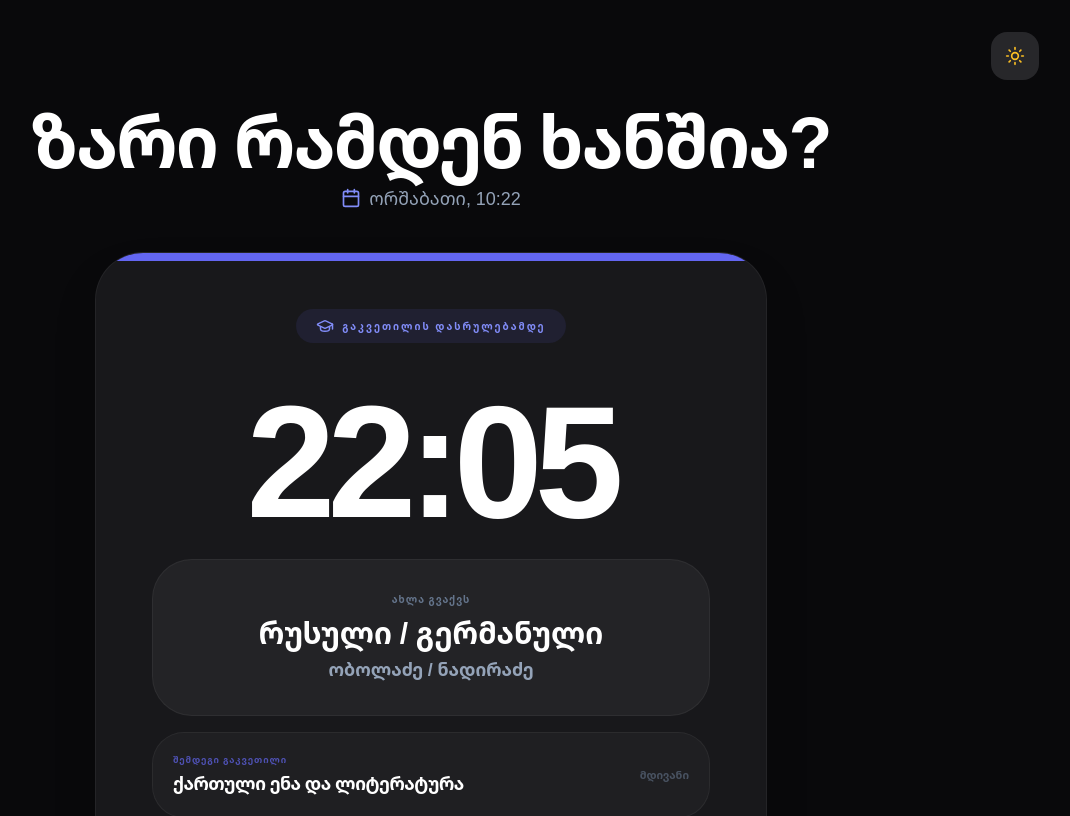
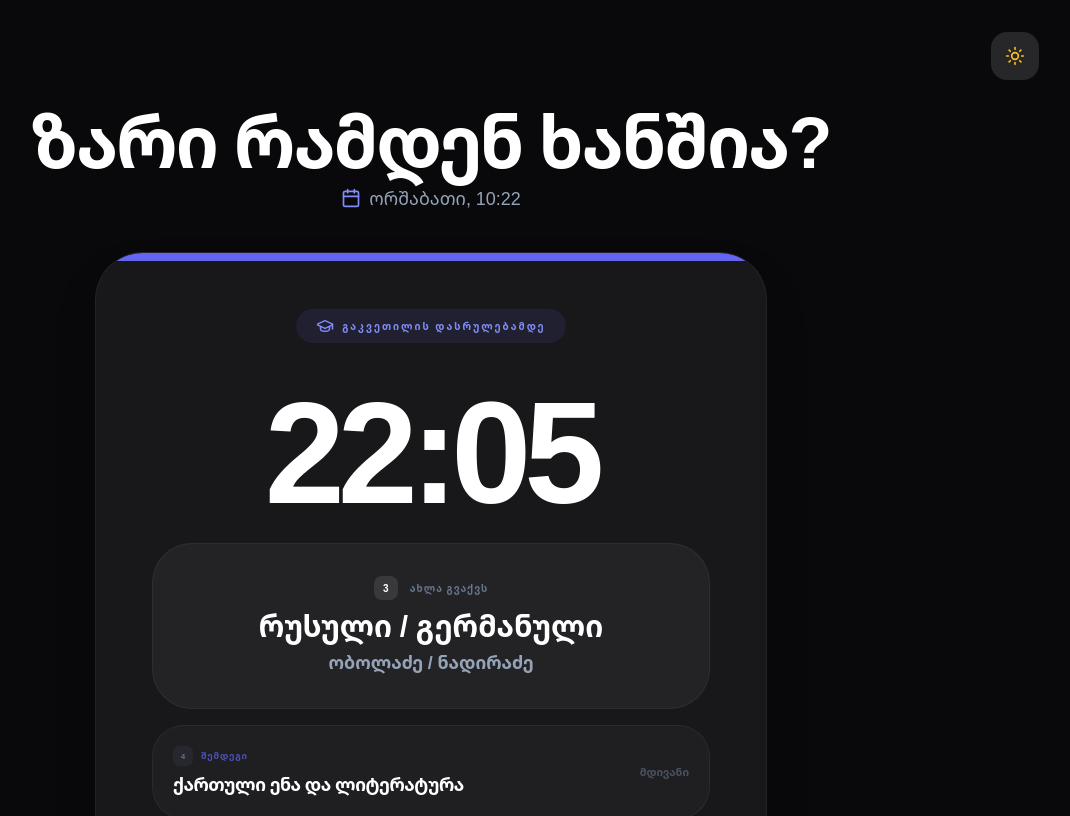
Before and after one commit to Smile-B14/Zari-ramdeni-xanshia, a React (Vite) app: page / in a window 1280 px wide. Shown: the top 816 px of the page, without its empty margins (209-1279 px from the left). Built offline with nearby package versions, Linux system fonts and the light colour scheme.

Commit message:
fix(constants): Update teacher names and chemistry subject
Corrects teacher names for History and updates the chemistry teacher name. Also adjusts the chemistry subject name for accuracy.

```diff
--- a/App.tsx
+++ b/App.tsx
@@ -1,4 +1,4 @@
-import { Calendar, Clock, Coffee, GraduationCap, Info, LayoutGrid, Moon, PartyPopper, Sun, ArrowRight, BellRing, Bell, ExternalLink, BookOpenCheck } from 'lucide-react';
+import { Calendar, Clock, Coffee, GraduationCap, Info, LayoutGrid, Moon, PartyPopper, Sun, ArrowRight, BellRing, Bell, ExternalLink, BookOpenCheck, Flag } from 'lucide-react';
 import React, { useEffect, useMemo, useState } from 'react';
 import { BELL_TIMES, HOLIDAYS_2026, LESSON_SCHEDULE, WEEKDAYS_GE, HOLIDAY_NAMES_GE, HOLIDAY_RANGES } from './constants';
 import { BellStatus } from './types';
@@ -42,10 +42,15 @@ const getHolidayName = (m: number, d: number) => {
 };
 
 const formatTimeRemaining = (seconds: number | null) => {
-  if (seconds === null) return '00:00';
+  if (seconds === null) return '00:00:00';
   const s = Math.ceil(seconds);
-  const mins = Math.floor(s / 60);
+  const hrs = Math.floor(s / 3600);
+  const mins = Math.floor((s % 3600) / 60);
   const secs = s % 60;
+
+  if (hrs > 0) {
+    return `${hrs.toString().padStart(2, '0')}:${mins.toString().padStart(2, '0')}:${secs.toString().padStart(2, '0')}`;
+  }
   return `${mins.toString().padStart(2, '0')}:${secs.toString().padStart(2, '0')}`;
 };
 
@@ -76,27 +81,61 @@ const App: React.FC = () => {
     const minute = parseInt(getPart('minute'));
     const second = parseInt(getPart('second'));
     const tbilisiNow = new Date(now.toLocaleString('en-US', { timeZone: 'Asia/Tbilisi' }));
-    return { day: tbilisiNow.getDay(), m: parseInt(month), d: parseInt(date), hour, minute, second, year };
+    return { day: tbilisiNow.getDay(), m: parseInt(month), d: parseInt(date), hour, minute, second, year, raw: tbilisiNow };
   }, [now]);
 
-  const { status, nextBellIn, delayIn, currentPeriod, nextEventLabel } = useMemo(() => {
-    const { day, m, d, hour, minute, second } = tbilisiTimeData;
+  const { status, nextBellIn, delayIn, currentPeriod, nextEventLabel, nextSchoolDay } = useMemo(() => {
+    const { day, m, d, hour, minute, second, raw } = tbilisiTimeData;
     const isHoliday = checkIsHoliday(m, d);
-    if (day === 0 || day === 6 || isHoliday) {
-      return { status: BellStatus.WEEKEND, nextBellIn: null, delayIn: null, currentPeriod: 0, nextEventLabel: isHoliday ? getHolidayName(m, d) : 'დასვენება' };
-    }
+
+    // Logic for next school day start
+    const getNextSchoolStartTime = () => {
+      let nextDate = new Date(raw);
+      nextDate.setHours(8, 30, 0, 0);
+
+      // Advance day until we find a working school day
+      let found = false;
+      while (!found) {
+        nextDate.setDate(nextDate.getDate() + 1);
+        const nm = nextDate.getMonth() + 1;
+        const nd = nextDate.getDate();
+        const nDay = nextDate.getDay();
+        if (nDay !== 0 && nDay !== 6 && !checkIsHoliday(nm, nd)) {
+          found = true;
+        }
+      }
+      return { time: nextDate, day: nextDate.getDay() };
+    };
+
     const currentTimeInSeconds = hour * 3600 + minute * 60 + second;
     const firstStart = BELL_TIMES[0].start.split(':').map(Number);
     const startOfDaySecs = firstStart[0] * 3600 + firstStart[1] * 60;
     const lastEnd = BELL_TIMES[BELL_TIMES.length - 1].end.split(':').map(Number);
     const endOfDaySecs = lastEnd[0] * 3600 + lastEnd[1] * 60;
 
-    if (currentTimeInSeconds < startOfDaySecs) {
-      return { status: BellStatus.BEFORE_SCHOOL, nextBellIn: startOfDaySecs - currentTimeInSeconds, delayIn: null, currentPeriod: 0, nextEventLabel: 'პირველი გაკვეთილის დაწყებამდე' };
+    // Before school starts today
+    if (currentTimeInSeconds < startOfDaySecs && !isHoliday && day !== 0 && day !== 6) {
+      return { status: BellStatus.BEFORE_SCHOOL, nextBellIn: startOfDaySecs - currentTimeInSeconds, delayIn: null, currentPeriod: 0, nextEventLabel: 'პირველი გაკვეთილის დაწყებამდე', nextSchoolDay: day };
     }
-    if (currentTimeInSeconds > endOfDaySecs + BELL_DELAY_SECONDS) {
-      return { status: BellStatus.AFTER_SCHOOL, nextBellIn: null, delayIn: null, currentPeriod: 0, nextEventLabel: 'სკოლა დასრულდა' };
+
+    // Weekend or holiday or after school - need countdown to next school day
+    if (day === 0 || day === 6 || isHoliday || currentTimeInSeconds > endOfDaySecs + BELL_DELAY_SECONDS) {
+      const nextInfo = getNextSchoolStartTime();
+      const diffSecs = (nextInfo.time.getTime() - raw.getTime()) / 1000;
+      let label = 'სკოლის დაწყებამდე';
+      if (day === 5 || day === 6 || day === 0) label = 'ორშაბათამდე';
+      else label = 'ხვალამდე';
+
+      return {
+        status: day === 0 || day === 6 || isHoliday ? BellStatus.WEEKEND : BellStatus.AFTER_SCHOOL,
+        nextBellIn: diffSecs,
+        delayIn: null,
+        currentPeriod: 0,
+        nextEventLabel: label,
+        nextSchoolDay: nextInfo.day
+      };
     }
+
     for (let i = 0; i < BELL_TIMES.length; i++) {
       const b = BELL_TIMES[i];
       const s = b.start.split(':').map(Number);
@@ -125,24 +164,45 @@ const App: React.FC = () => {
 
   // Logic for what to show in the info card
   const lessonData = useMemo(() => {
-    const daySchedule = LESSON_SCHEDULE[tbilisiTimeData.day];
+    const isOut = status === BellStatus.AFTER_SCHOOL || status === BellStatus.WEEKEND;
+    const targetDay = isOut ? (nextSchoolDay || 1) : tbilisiTimeData.day;
+    const daySchedule = LESSON_SCHEDULE[targetDay];
     if (!daySchedule) return null;
 
+    if (isOut) {
+      let label = tbilisiTimeData.day === 5 ? 'ორშაბათს' : 'ხვალ';
+      return {
+        current: { label, lesson: daySchedule[0], num: 1 },
+        next: daySchedule[1] ? { ...daySchedule[1], num: 2 } : null
+      };
+    }
+
     if (status === BellStatus.BEFORE_SCHOOL) {
-      return { current: { label: 'პირველი გაკვეთილი', lesson: daySchedule[0] }, next: daySchedule[1] };
+      return {
+        current: { label: 'პირველი გაკვეთილი', lesson: daySchedule[0], num: 1 },
+        next: daySchedule[1] ? { ...daySchedule[1], num: 2 } : null
+      };
     }
 
     if (status === BellStatus.LESSON) {
-      return { current: { label: 'ახლა გვაქვს', lesson: daySchedule[currentPeriod - 1] }, next: daySchedule[currentPeriod] };
+      const isLast = currentPeriod === daySchedule.length;
+      return {
+        current: { label: 'ახლა გვაქვს', lesson: daySchedule[currentPeriod - 1], num: currentPeriod, isLast },
+        next: daySchedule[currentPeriod] ? { ...daySchedule[currentPeriod], num: currentPeriod + 1, isNextLast: currentPeriod + 1 === daySchedule.length } : null
+      };
     }
 
     if (status === BellStatus.BREAK) {
       const next = daySchedule[currentPeriod];
-      return next ? { current: { label: 'შემდეგი გაკვეთილი', lesson: next }, next: daySchedule[currentPeriod + 1] } : null;
+      const isNextLast = currentPeriod + 1 === daySchedule.length;
+      return next ? {
+        current: { label: 'შემდეგი გაკვეთილი', lesson: next, num: currentPeriod + 1, isNextLast },
+        next: daySchedule[currentPeriod + 1] ? { ...daySchedule[currentPeriod + 1], num: currentPeriod + 2 } : null
+      } : null;
     }
 
     return null;
-  }, [tbilisiTimeData.day, status, currentPeriod]);
+  }, [tbilisiTimeData.day, status, currentPeriod, nextSchoolDay]);
 
   const holidaysByMonth = useMemo(() => {
     const groups: Record<number, { day: number, name: string }[]> = {};
@@ -201,6 +261,19 @@ const App: React.FC = () => {
 
   return (
     <div className={`min-h-screen transition-colors duration-500 ${isDarkMode ? 'text-slate-100' : 'text-slate-800'} p-4 md:p-8 flex flex-col items-center max-w-7xl mx-auto selection:bg-indigo-500 selection:text-white`}>
+      <style>{`
+        .finish-pattern {
+          background-image: repeating-conic-gradient(#000 0 90deg, #fff 0 180deg);
+          background-size: 20px 20px;
+          opacity: 0.1;
+        }
+        .finish-pattern-dark {
+          background-image: repeating-conic-gradient(#fff 0 90deg, #000 0 180deg);
+          background-size: 20px 20px;
+          opacity: 0.05;
+        }
+      `}</style>
+
       <div className="w-full flex justify-end gap-3 mb-6">
         <button
           onClick={() => setIsDarkMode(!isDarkMode)}
@@ -220,31 +293,61 @@ const App: React.FC = () => {
 
       <main className={`w-full max-w-2xl rounded-[3rem] border p-8 md:p-14 mb-8 text-center relative overflow-hidden transition-all ${theme.card}`}>
         <div className={`absolute top-0 left-0 w-full h-2 ${delayIn ? 'bg-amber-500 animate-pulse' : status === BellStatus.LESSON ? 'bg-indigo-500' : status === BellStatus.BREAK ? 'bg-emerald-500' : 'bg-slate-700'}`} />
-        <div className="flex flex-col items-center">
+
+        {/* Finish indicator pattern if it's the last lesson or school is over */}
+        {(lessonData?.current?.isLast || status === BellStatus.AFTER_SCHOOL) && (
+          <div className={`absolute inset-0 pointer-events-none ${isDarkMode ? 'finish-pattern-dark' : 'finish-pattern'}`} />
+        )}
+
+        <div className="flex flex-col items-center relative z-10">
           <span className={`px-5 py-2 rounded-full text-[10px] font-black mb-8 flex items-center gap-2 uppercase tracking-[0.2em] ${status === BellStatus.LESSON ? (isDarkMode ? 'bg-indigo-500/10 text-indigo-400' : 'bg-indigo-100 text-indigo-700') : (isDarkMode ? 'bg-slate-800 text-slate-400' : 'bg-slate-100 text-slate-600')}`}>
-            {status === BellStatus.LESSON ? <GraduationCap size={18} /> : <Coffee size={18} />} {nextEventLabel}
+            {status === BellStatus.LESSON ? <GraduationCap size={18} /> : status === BellStatus.BREAK ? <Coffee size={18} /> : <Flag size={18} />} {nextEventLabel}
           </span>
-          <div className={`text-8xl md:text-[10rem] font-black tabular-nums tracking-tighter leading-none mb-6 ${theme.head}`}>
+          <div className={`text-7xl md:text-[9rem] font-black tabular-nums tracking-tighter leading-none mb-6 ${theme.head}`}>
             {delayIn !== null ? formatTimeRemaining(delayIn) : formatTimeRemaining(nextBellIn)}
           </div>
+
           {lessonData && (
             <div className="w-full flex flex-col gap-4">
-              <div className={`w-full rounded-[2.5rem] p-8 flex flex-col items-center border transition-all ${theme.muted}`}>
-                <span className={`text-[10px] uppercase font-black mb-2 tracking-widest ${status === BellStatus.BREAK ? 'text-indigo-500' : 'text-slate-500'}`}>
-                  {lessonData.current.label}
-                </span>
+              <div className={`w-full rounded-[2.5rem] p-8 flex flex-col items-center border transition-all relative overflow-hidden ${theme.muted}`}>
+                {lessonData.current.isLast && (
+                  <div className={`absolute inset-0 pointer-events-none ${isDarkMode ? 'opacity-10' : 'opacity-5'} bg-[url('https://www.transparenttextures.com/patterns/checkerboard.png')]`} />
+                )}
+
+                <div className="flex items-center gap-3 mb-2">
+                   <div className={`w-6 h-6 rounded-lg flex items-center justify-center text-[10px] font-black ${isDarkMode ? 'bg-white/10 text-white' : 'bg-indigo-600 text-white'}`}>
+                      {lessonData.current.num}
+                   </div>
+                   <span className={`text-[10px] uppercase font-black tracking-widest ${status === BellStatus.BREAK ? 'text-indigo-500' : 'text-slate-500'}`}>
+                    {lessonData.current.label}
+                  </span>
+                </div>
+
                 <h3 className={`text-3xl font-black ${theme.head}`}>{lessonData.current.lesson.subject}</h3>
                 <p className={`${theme.sub} font-black text-lg mt-1`}>{lessonData.current.lesson.teacher}</p>
+
+                {lessonData.current.isLast && (
+                  <span className="mt-4 px-3 py-1 bg-amber-500 text-black text-[10px] font-black rounded-full uppercase tracking-widest">ფინიში 🏁</span>
+                )}
               </div>
 
-              {/* Smaller Box for Next Lesson during LESSON status */}
-              {status === BellStatus.LESSON && lessonData.next && (
-                <div className={`w-full rounded-[2rem] p-5 flex items-center justify-between border transition-all ${isDarkMode ? 'bg-white/[0.03] border-white/[0.05]' : 'bg-slate-50/50 border-slate-100'}`}>
-                  <div className="flex flex-col items-start">
-                    <span className="text-[9px] uppercase font-black text-indigo-500/70 tracking-widest mb-0.5">შემდეგი გაკვეთილი</span>
+              {/* Smaller Box for Next Lesson */}
+              {lessonData.next && (
+                <div className={`w-full rounded-[2rem] p-5 flex items-center justify-between border transition-all overflow-hidden relative ${isDarkMode ? 'bg-white/[0.03] border-white/[0.05]' : 'bg-white border-slate-100 shadow-sm'}`}>
+                  {lessonData.next.isNextLast && (
+                    <div className="absolute inset-0 finish-pattern pointer-events-none opacity-[0.03]" />
+                  )}
+
+                  <div className="flex flex-col items-start relative z-10">
+                    <div className="flex items-center gap-2 mb-1">
+                       <div className="w-5 h-5 rounded-md bg-slate-500/10 flex items-center justify-center text-[8px] font-black text-slate-500">
+                          {lessonData.next.num}
+                       </div>
+                       <span className="text-[9px] uppercase font-black text-indigo-500/70 tracking-widest">შემდეგი</span>
+                    </div>
                     <h4 className={`text-lg font-black tracking-tight ${theme.head}`}>{lessonData.next.subject}</h4>
                   </div>
-                  <span className="text-[11px] font-bold text-slate-500 opacity-60">
+                  <span className="text-[11px] font-bold text-slate-500 opacity-60 relative z-10">
                     {lessonData.next.teacher}
                   </span>
                 </div>
```
Also changed, not shown: constants.ts (+6 -6 lines).
